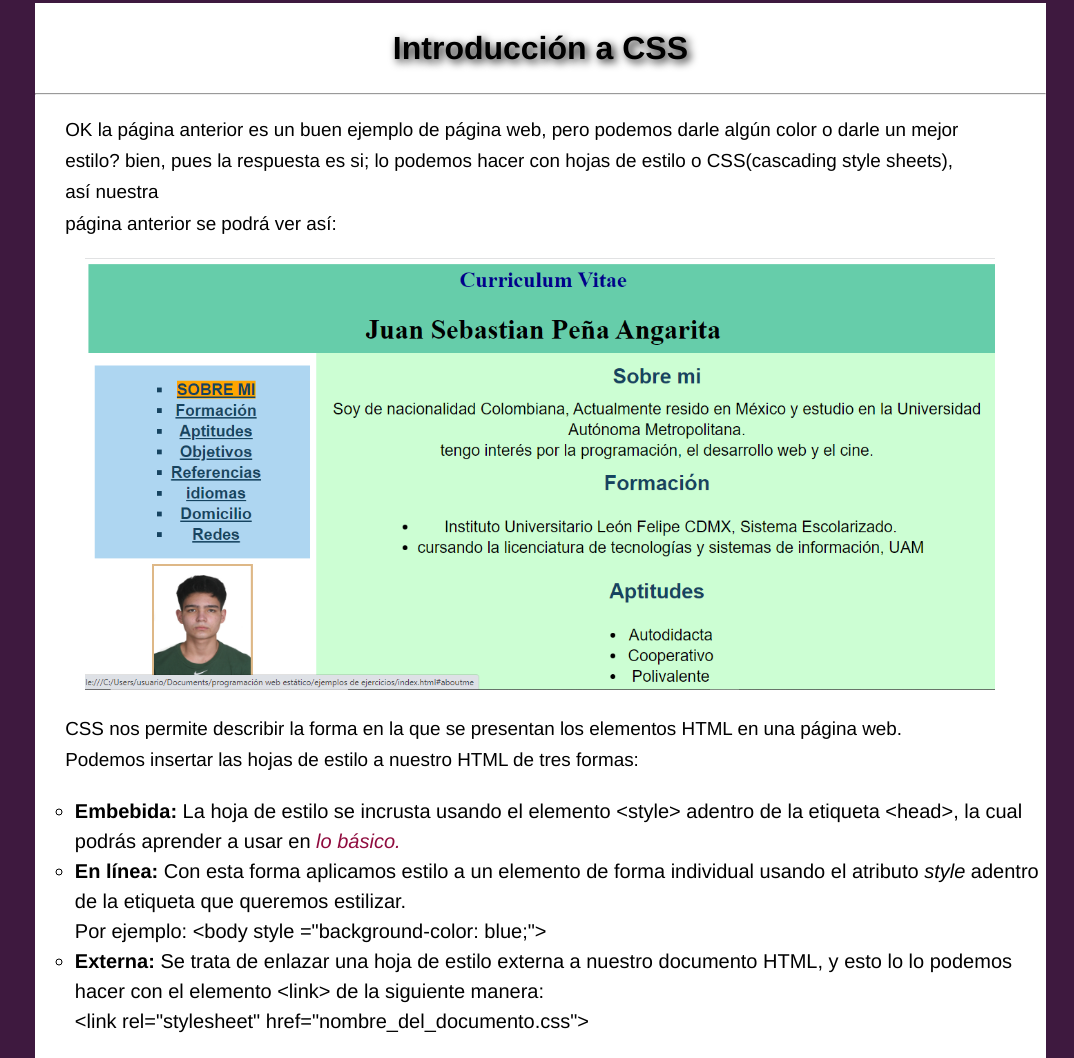
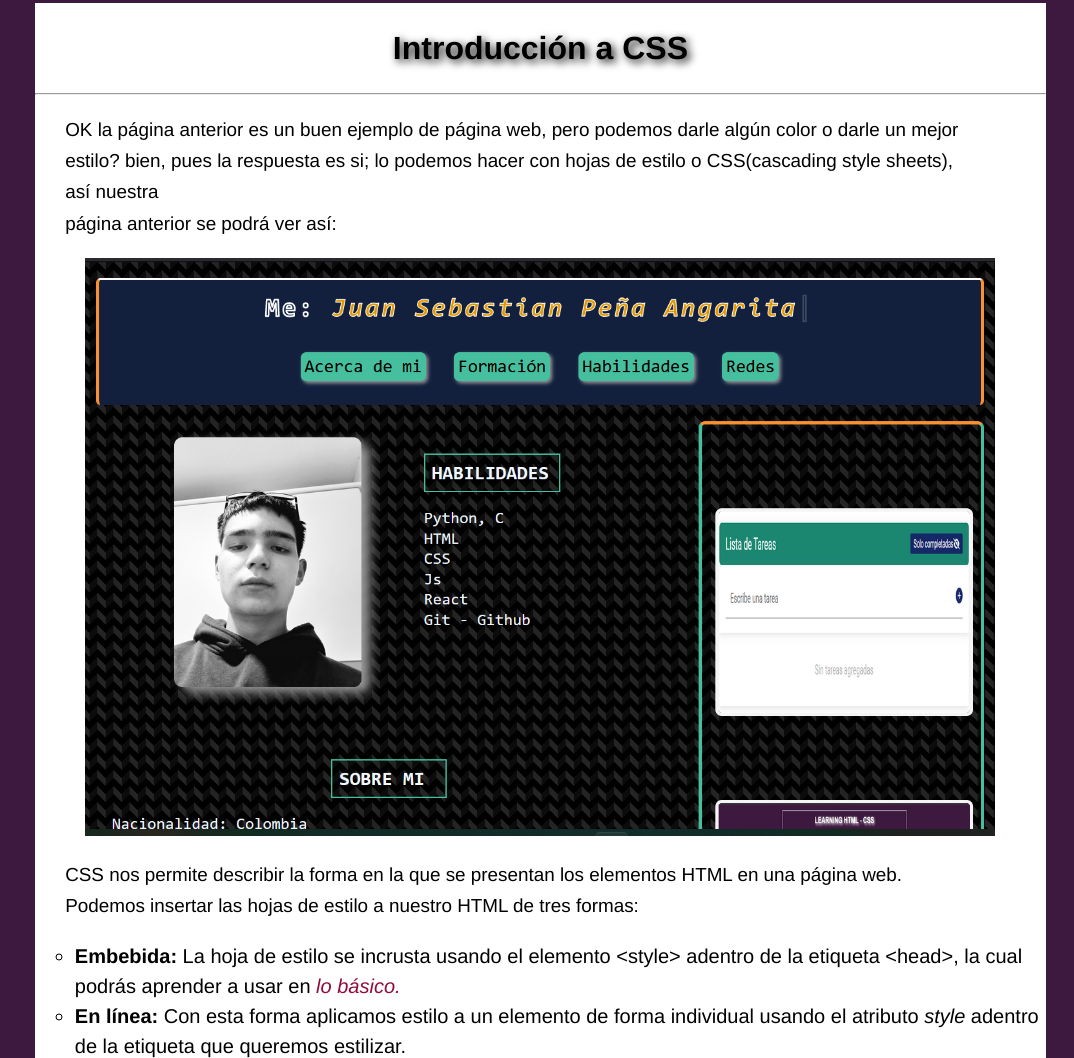
Before and after one commit to JuanSebasPeA/aprendiendoHTML-CSS, a plain HTML site: page index.html in a window 1280 px wide. Shown: the part 1161-2219 px from the top of the page, without its empty margins (206-1280 px from the left). Drawn offline with Linux system fonts and the light colour scheme.

Commit message:
Update index.html

```diff
--- a/index.html
+++ b/index.html
@@ -38,7 +38,7 @@
       <p>OK la página anterior es un buen ejemplo de página web, pero podemos darle algún color o darle un
        mejor estilo? bien, pues la respuesta es si; lo podemos hacer con hojas de estilo o CSS(cascading style sheets),
        así nuestra<br> página anterior se podrá ver así:</p>
-       <img class="imag_dos" src="imagenes/introHTML2.png" alt="Página web">
+       <img class="imag_dos" src="imagenes/cvImage.png" alt="Página web">
       <br>
       <p>CSS nos permite describir la forma en la que se presentan los elementos HTML en una página web. Podemos
          insertar las hojas de estilo a nuestro HTML de tres formas:<br>
```
